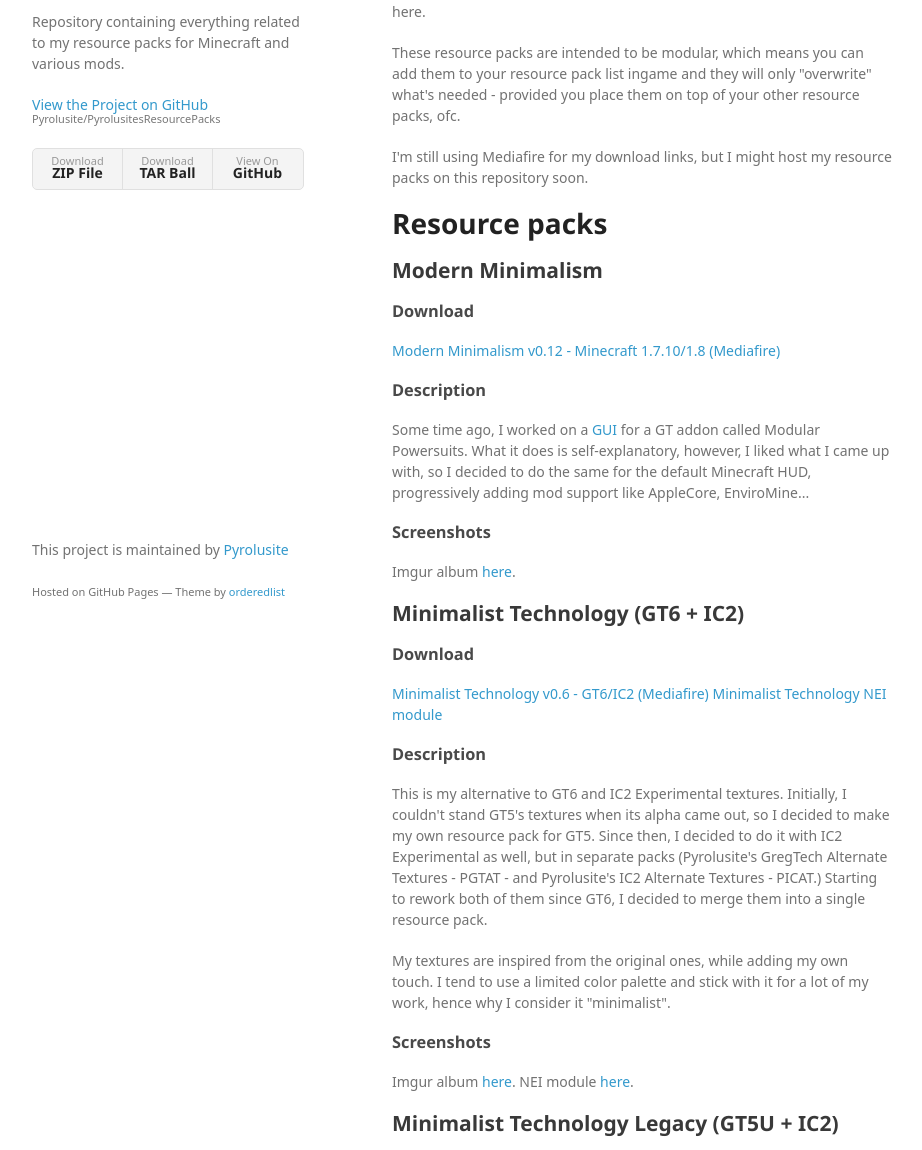
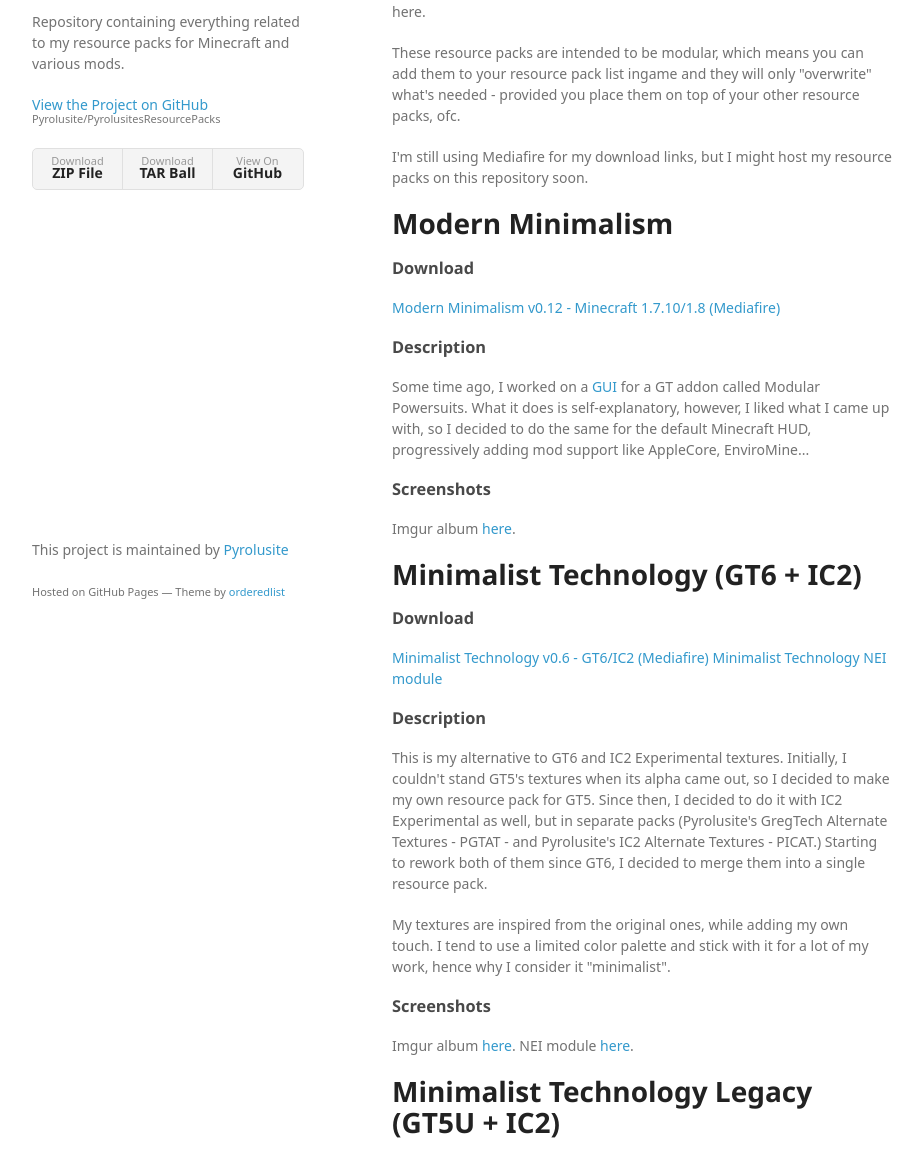
Before and after one commit to Pyrolusite/PyrolusitesResourcePacks, a plain HTML site: page index.html in a window 1280 px wide. Shown: the part 129-1279 px from the top of the page, without its empty margins (178-1100 px from the left). Drawn offline with Linux system fonts and the light colour scheme; a web font is replaced by a local one.

Commit message:
Create gh-pages branch via GitHub

```diff
--- a/index.html
+++ b/index.html
@@ -38,10 +38,7 @@
 <p>I'm still using Mediafire for my download links, but I might host my resource packs on this repository soon.</p>
 
 <h1>
-<a id="resource-packs" class="anchor" href="#resource-packs" aria-hidden="true"><span class="octicon octicon-link"></span></a>Resource packs</h1>
-
-<h2>
-<a id="modern-minimalism" class="anchor" href="#modern-minimalism" aria-hidden="true"><span class="octicon octicon-link"></span></a>Modern Minimalism</h2>
+<a id="modern-minimalism" class="anchor" href="#modern-minimalism" aria-hidden="true"><span class="octicon octicon-link"></span></a>Modern Minimalism</h1>
 
 <h3>
 <a id="download" class="anchor" href="#download" aria-hidden="true"><span class="octicon octicon-link"></span></a>Download</h3>
@@ -58,8 +55,8 @@
 
 <p>Imgur album <a href="http://imgur.com/a/5POfn">here</a>.</p>
 
-<h2>
-<a id="minimalist-technology-gt6--ic2" class="anchor" href="#minimalist-technology-gt6--ic2" aria-hidden="true"><span class="octicon octicon-link"></span></a>Minimalist Technology (GT6 + IC2)</h2>
+<h1>
+<a id="minimalist-technology-gt6--ic2" class="anchor" href="#minimalist-technology-gt6--ic2" aria-hidden="true"><span class="octicon octicon-link"></span></a>Minimalist Technology (GT6 + IC2)</h1>
 
 <h3>
 <a id="download-1" class="anchor" href="#download-1" aria-hidden="true"><span class="octicon octicon-link"></span></a>Download</h3>
@@ -81,8 +78,8 @@
 <p>Imgur album <a href="http://imgur.com/a/JJkS2">here</a>.
 NEI module <a href="http://i.imgur.com/l7uYaqf.png">here</a>.</p>
 
-<h2>
-<a id="minimalist-technology-legacy-gt5u--ic2" class="anchor" href="#minimalist-technology-legacy-gt5u--ic2" aria-hidden="true"><span class="octicon octicon-link"></span></a>Minimalist Technology Legacy (GT5U + IC2)</h2>
+<h1>
+<a id="minimalist-technology-legacy-gt5u--ic2" class="anchor" href="#minimalist-technology-legacy-gt5u--ic2" aria-hidden="true"><span class="octicon octicon-link"></span></a>Minimalist Technology Legacy (GT5U + IC2)</h1>
 
 <h3>
 <a id="download-2" class="anchor" href="#download-2" aria-hidden="true"><span class="octicon octicon-link"></span></a>Download</h3>
```
Also changed, not shown: params.json (+1 -1 lines).
